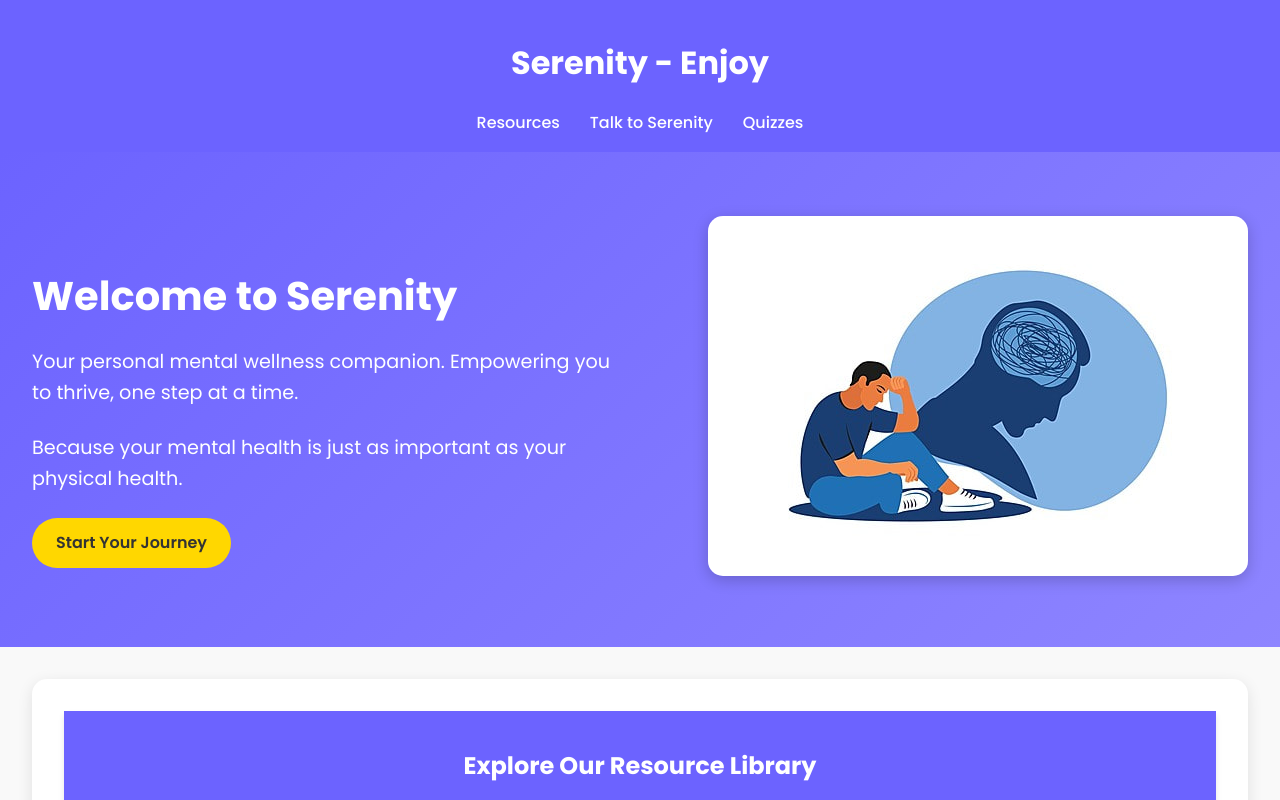
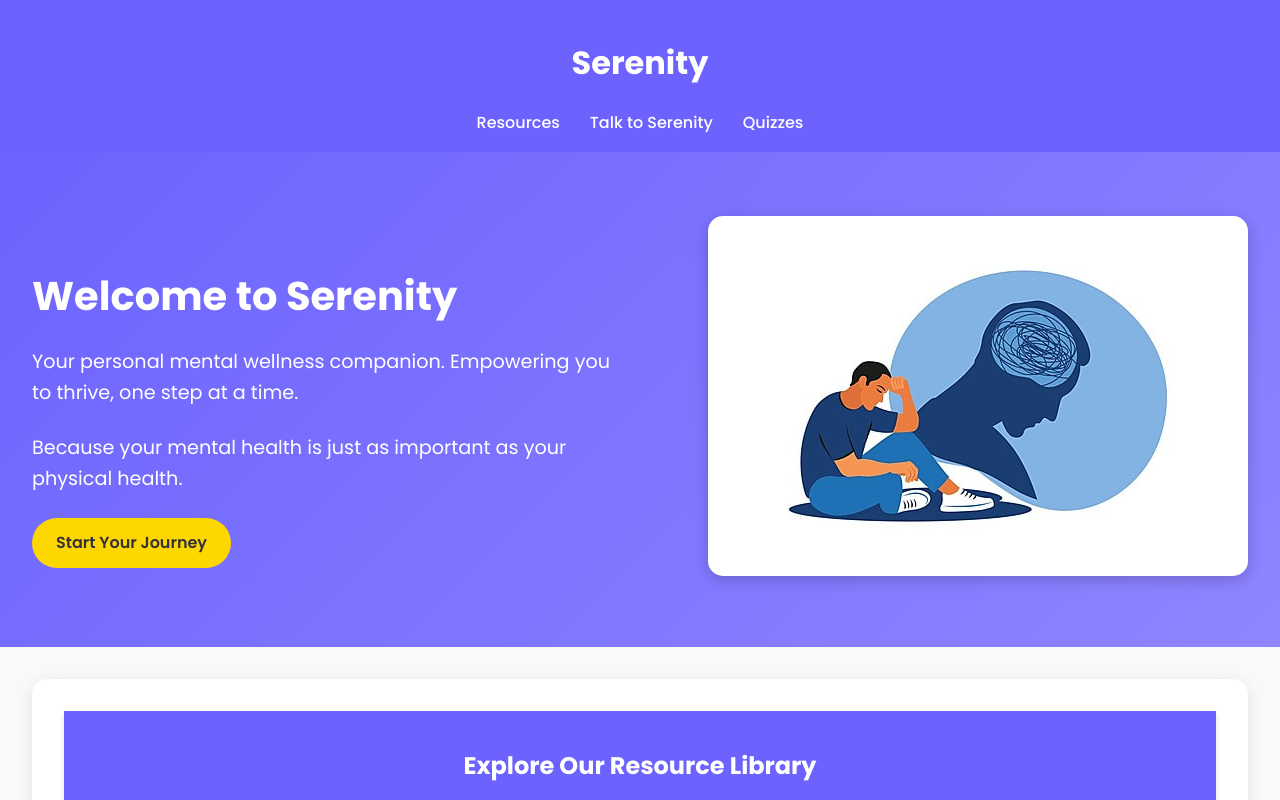
Before and after one commit to sthkamara/mental-health, a plain HTML site: page index.html in a window 1280 px wide. Shown: the top 800 px of the page. Drawn offline with nearby package versions, Linux system fonts and the light colour scheme.

Commit message:
UPDATED THE APP NAME
UPDATED something

```diff
--- a/index.html
+++ b/index.html
@@ -13,7 +13,7 @@
     <!-- Header -->
     <header>
         <div class="container">
-            <h1>Serenity - Enjoy</h1>
+            <h1>Serenity</h1>
             <nav>
                 <ul>
                     <li><a href="#resource-library">Resources</a></li>
```
